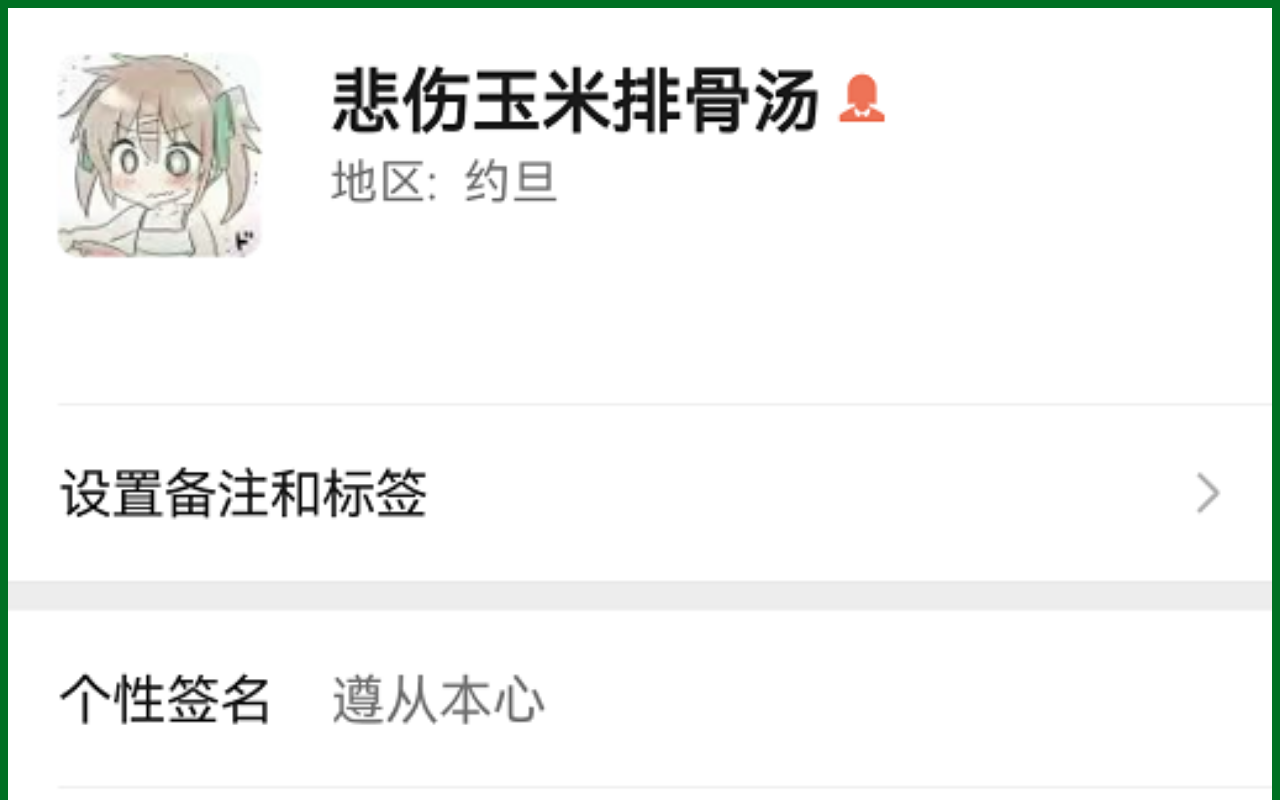
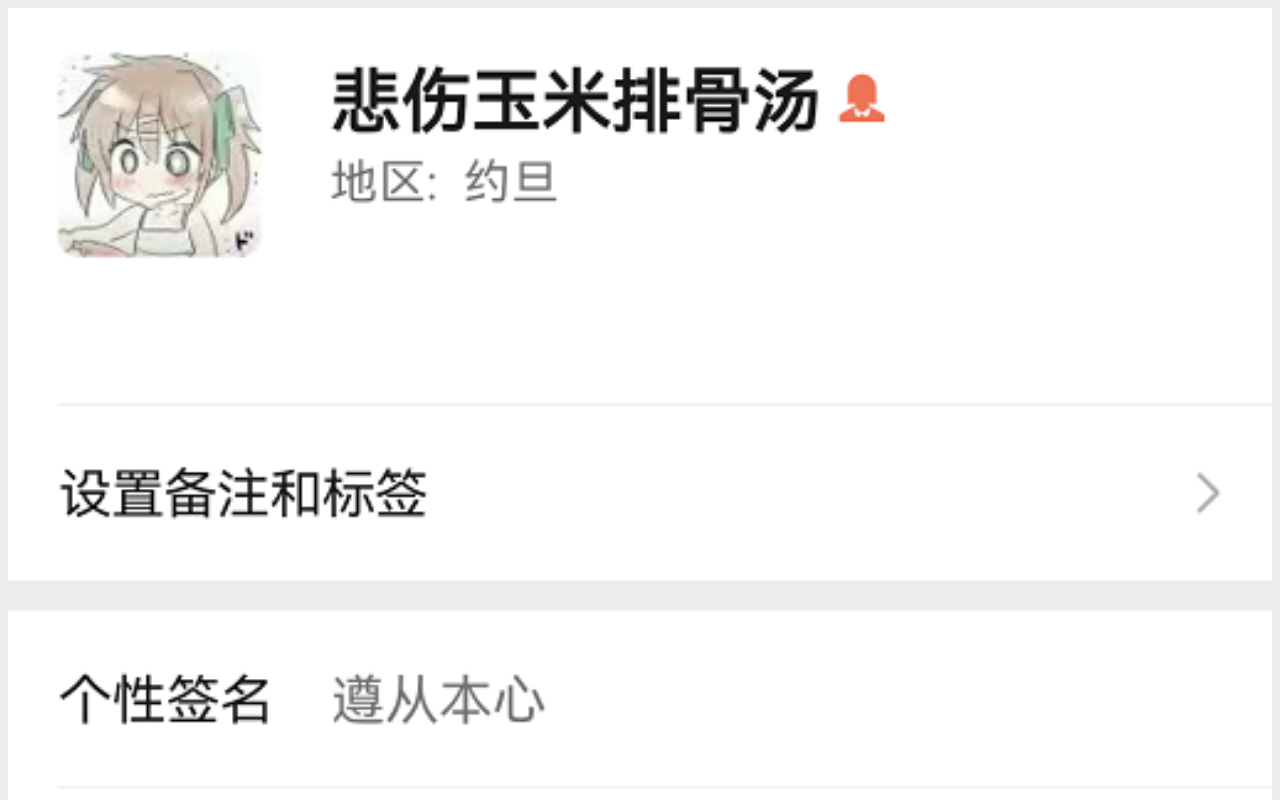
Before and after one commit to NaiTang233/WeChatWeb, a plain HTML site: page index.html in a window 1280 px wide. Shown: the top 800 px of the page. Drawn offline with Linux system fonts and the light colour scheme.

Commit message:
Add files via upload

```diff
--- a/index.html
+++ b/index.html
@@ -7,7 +7,7 @@
 img{width: 100%;;}
  </style>
 </head>
-<body bgcolor="rgb(237,237,237)">
+<body background="bk.png">
 <a href="http://www.php.cn"><img src="bt.png"> </a>
 </body>
 </html>
```
Also changed, not shown: bk.png (added).
